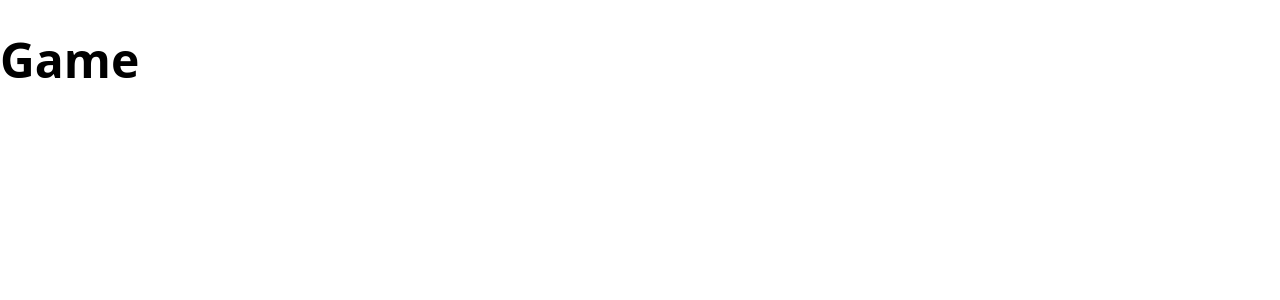
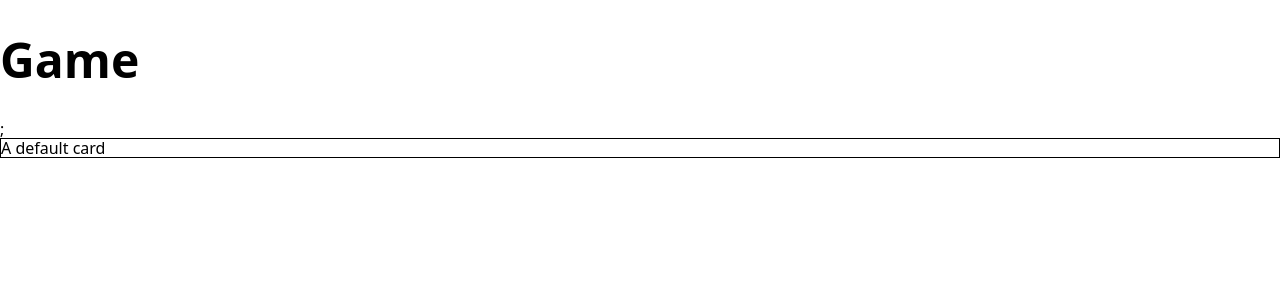
Before and after one commit to PoQuatre/black-jack, a React (Vite) app: page /game in a window 1280 px wide. Shown: the top 300 px of the page. Built offline with nearby package versions, Linux system fonts and the light colour scheme.

Commit message:
:construction: wip: add a `Card` component

```diff
--- /dev/null
+++ b/src/components/card/Card.jsx
@@ -0,0 +1,5 @@
+import styles from './Card.module.css';
+
+export default function Card() {
+  return <div className={styles.container}>A default card</div>;
+}
--- /dev/null
+++ b/src/components/card/Card.module.css
@@ -0,0 +1,3 @@
+.container {
+  border: 1px solid black;
+}
--- /dev/null
+++ b/src/components/card/index.js
@@ -0,0 +1 @@
+export { default as Card } from './Card';
--- /dev/null
+++ b/src/components/index.js
@@ -0,0 +1 @@
+export * from './card';
--- a/src/views/game/Game.jsx
+++ b/src/views/game/Game.jsx
@@ -1,5 +1,11 @@
+import { Card } from '../../components';
 import styles from './Game.module.css';
 
 export default function Game() {
-  return <h1 className={styles.title}>Game</h1>;
+  return (
+    <>
+      <h1 className={styles.title}>Game</h1>;
+      <Card />
+    </>
+  );
 }
```
